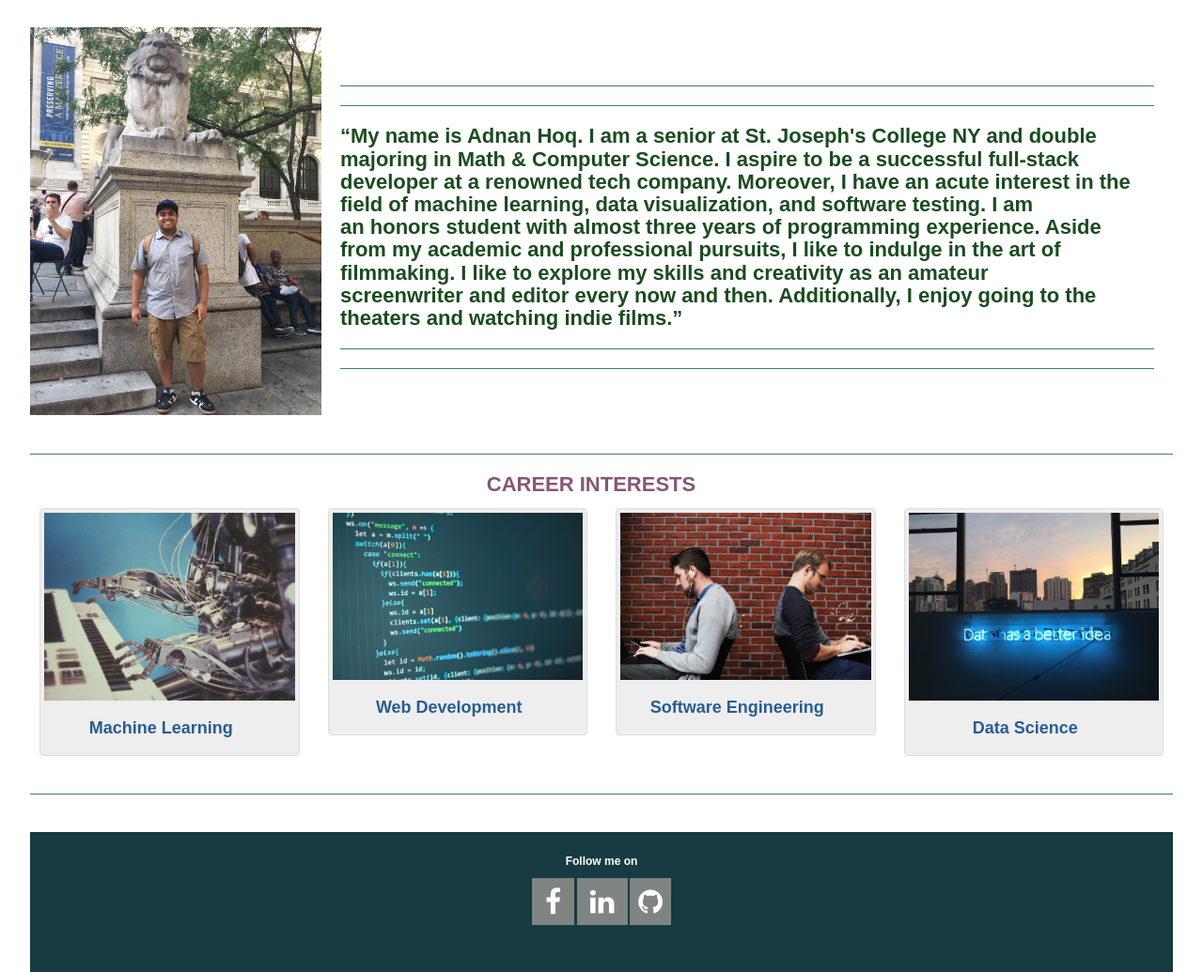
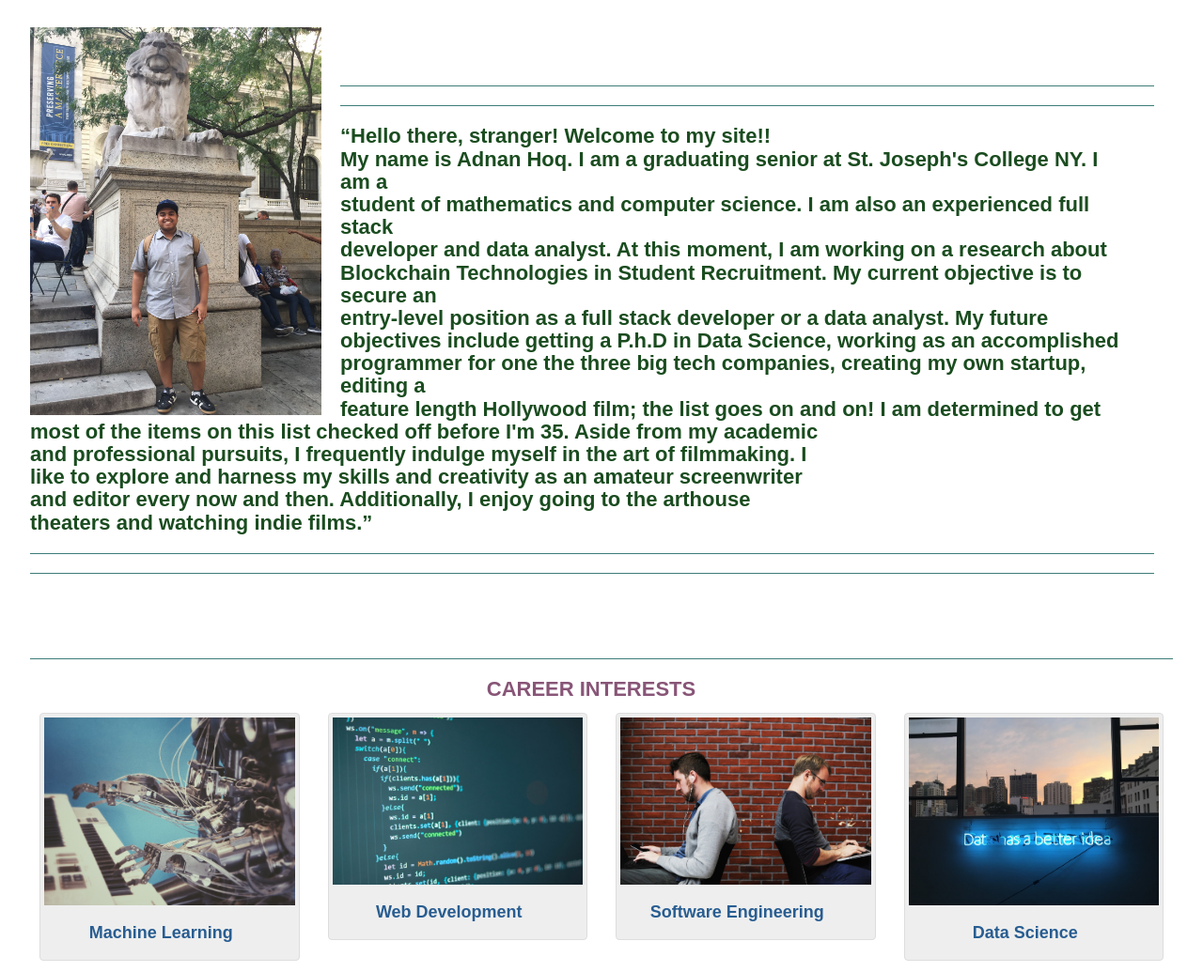
Before and after one commit to Ahoq/new_site, a Django app: page / in a window 1280 px wide. Shown: the part 150-1185 px from the top of the page at 94% size. Run offline with Django 3.2, Linux system fonts and the light colour scheme; some libraries are stand-ins or nearby versions.

Commit message:
intro modified

```diff
--- a/aweb/website/templates/website/index.html
+++ b/aweb/website/templates/website/index.html
@@ -79,7 +79,8 @@ function myFunction() {
     <br><br><br>
     <hr><hr>
     <p>
-        <h1>“My name is Adnan Hoq. I am a senior at St. Joseph's College NY and double<br> majoring in Math & Computer Science. I aspire to be a successful full-stack <br> developer at a renowned tech company. Moreover, I have an acute interest in the<br>  field of machine learning, data visualization, and software testing. I am<br>  an honors student with almost three years of programming experience. Aside <br> from my academic and professional pursuits, I like to indulge in the art of <br> filmmaking. I like to explore my skills and creativity as an amateur <br> screenwriter and editor every now and then. Additionally, I enjoy going to the <br> theaters and watching indie films.”</h1>
+        <h1>“Hello there, stranger! Welcome to my site!!<br>
+        My name is Adnan Hoq. I am a graduating senior at St. Joseph's College NY. I am a<br> student of mathematics and computer science. I am also an experienced full stack<br> developer and data analyst. At this moment, I am working on a research about<br> Blockchain Technologies in Student Recruitment. My current objective is to secure an<br> entry-level position as a full stack developer or a data analyst. My future<br> objectives include getting a P.h.D in Data Science, working as an accomplished<br> programmer for one the three big tech companies, creating my own startup, editing a<br> feature length Hollywood film; the list goes on and on! I am determined to get<br> most of the items on this list checked off before I'm 35. Aside from my academic<br> and professional pursuits, I frequently indulge myself in the art of filmmaking. I<br> like to explore and harness my skills and creativity as an amateur screenwriter<br> and editor every now and then. Additionally, I enjoy going to the arthouse<br> theaters and watching indie films.”</h1>
             <hr><hr>
     </p>
 
```
